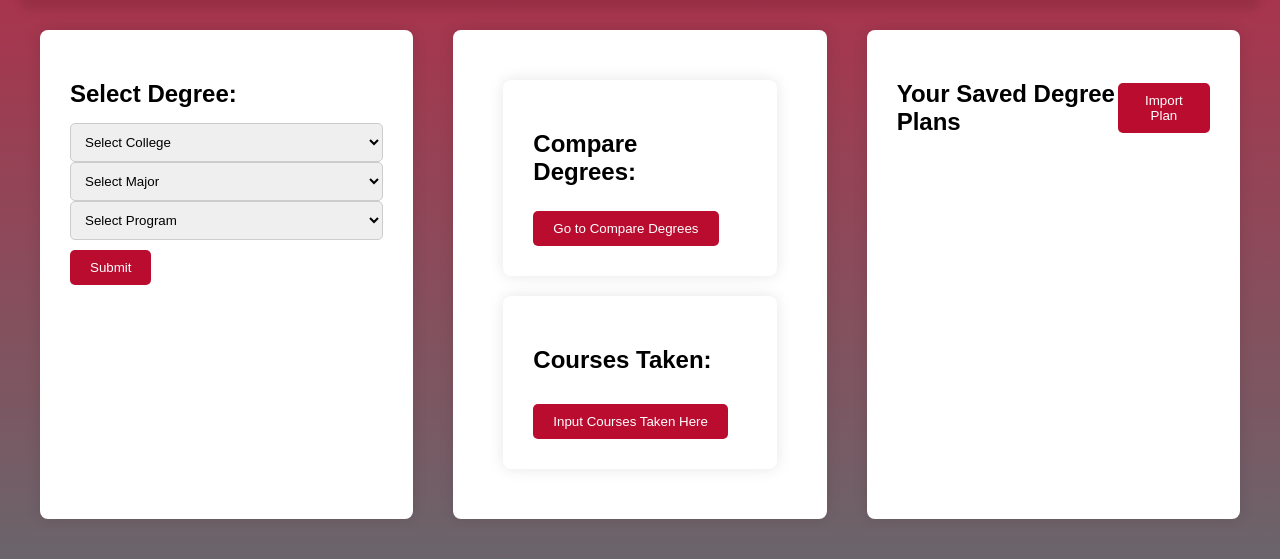
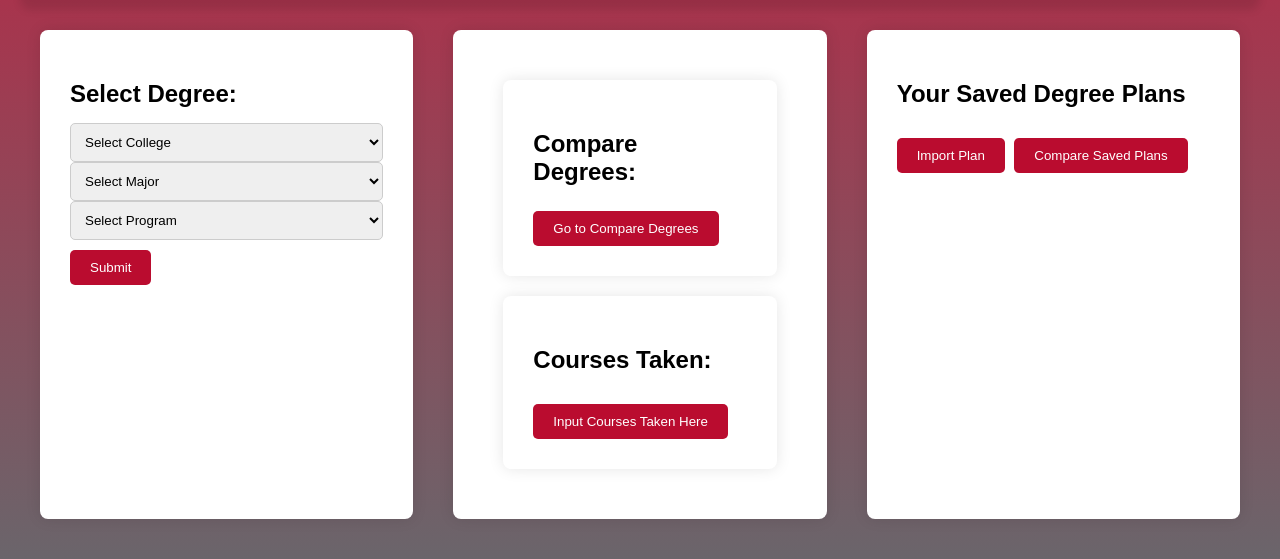
Before and after one commit to MarzooqN/degree-planner, a Flask app: page / in a window 1280 px wide. Shown: the part 223-782 px from the top of the page. Run offline with Flask 3, Linux system fonts and the light colour scheme; the visitor is signed in with stand-in values (Sample User, id 1); data that the repository does not hold is empty; parts of the project's set-up code (start-up, migrations or seed data) failed here and were passed over.

Commit message:
finished functionality, need to work on ui

```diff
--- a/app.py
+++ b/app.py
@@ -65,7 +65,10 @@ def login():
 def index():
     return render_template('select_major.html')
 
-
+@app.route('/compare_plans')
+@login_required
+def compare_plans():
+    return render_template('compare_plans.html')
 
 if __name__ == '__main__':
     app.run(debug=True)
--- a/static/js/select_degree.js
+++ b/static/js/select_degree.js
@@ -1,5 +1,3 @@
-
-
 document.addEventListener('DOMContentLoaded', (event) => {
     fetchSchedules();
 });
@@ -60,7 +58,7 @@ async function fetchPrograms(major, programElementId) {
 
 function displaySchedules(schedules) {
     const scheduleContainer = document.getElementById('schedule-container');
-    scheduleContainer.innerHTML = '';  // Clear any existing content
+    scheduleContainer.innerHTML = '';
 
     for (const [scheduleId, schedule] of Object.entries(schedules)) {
         const scheduleDiv = document.createElement('div');
@@ -136,7 +134,7 @@ async function importSchedule(event) {
 
             if (response.ok) {
                 alert('Schedule imported successfully');
-                location.reload(); // Reload to reflect the imported schedule
+                location.reload();
             } else {
                 alert('Failed to import schedule.');
             }
--- a/templates/login.html
+++ b/templates/login.html
@@ -30,7 +30,7 @@
                 </div>
 
                 <button type="submit">Login</button>
-                <p class="signup-link">Don't have an account? <a href="{{ url_for('login.register') }}">Sign up</a></p>
+                <p class="signup-link">Don't have an account? <a href="/register">Sign up</a></p>
             </form>
         </div>
     </div>
--- a/templates/select_major.html
+++ b/templates/select_major.html
@@ -10,29 +10,22 @@
     <header>
         <h1>Select Degree</h1>
         <h5> Home Page </h5>
-        <div class = "header-buttons">
+        <div class="header-buttons">
             <button onclick="logout()"><span>Logout</span></button>
-
         </div>
     </header>
     <main>
-        <section id = "major-selection">
-
+        <section id="major-selection">
             <form method="POST" action="{{ url_for('select_degree.select_major') }}">
                 <h2>Select Degree:</h2>
                 {% include 'degree_selection.html' %}
-
                 <button type="submit">
                     <span>Submit</span>
                 </button>
             </form>
-
-
-
         </section>
 
         <section id="middle-section">
-
             <section id="compare-degrees">
                 <form method="GET" action="{{ url_for('select_degree.compare_degrees')}}">
                     <h2>Compare Degrees: </h2>
@@ -42,7 +35,6 @@
                 </form>
             </section>
 
-
             <section id="courses-taken">
                 <h2>Courses Taken: </h2>
                 <form method="GET" action="{{ url_for('courses.courses_taken')}}">
@@ -50,27 +42,33 @@
                         <span>Input Courses Taken Here</span>
                     </button>
                 </form>
-
             </section>
-
         </section>
 
-        <section id = "saved-schedules">
-            <div style="display: flex; justify-content: space-between; align-items: center">
-                <h2> Your Saved Degree Plans </h2>
-                <button onclick="document.getElementById('importScheduleInput').click();" style="margin: 0px;"><span>Import Plan</span></button>
+        <section id="saved-schedules">
+            <h2>Your Saved Degree Plans</h2>
+            <div class="buttons-container">
+                <button class="resize-button" onclick="document.getElementById('importScheduleInput').click();"><span>Import Plan</span></button>
+                <button class="resize-button" onclick="openComparePlansModal()"><span>Compare Saved Plans</span></button>
                 <input type="file" id="importScheduleInput" style="display:none" onchange="importSchedule(event)">
             </div>
-
             <div id="schedule-container">
                 <!-- Schedules will be displayed here dynamically -->
             </div>
-
         </section>
     </main>
 
-    <script src="static/js/select_degree.js"></script>
-
-    </script>
+    <div id="comparePlansModal" class="modal">
+        <div class="modal-content">
+            <span class="close" onclick="closeComparePlansModal()">&times;</span>
+            <h2>Select Two Plans to Compare</h2>
+            <div id="plans-selection">
+                <!-- Plans selection checkboxes will be populated here -->
+            </div>
+            <button id="compare-button">Compare</button>
+        </div>
+    </div>
+    <script src="{{ url_for('static', filename='js/compare_plans.js') }}"></script>
+    <script src="{{ url_for('static', filename='js/select_degree.js') }}"></script>
 </body>
 </html>
```
